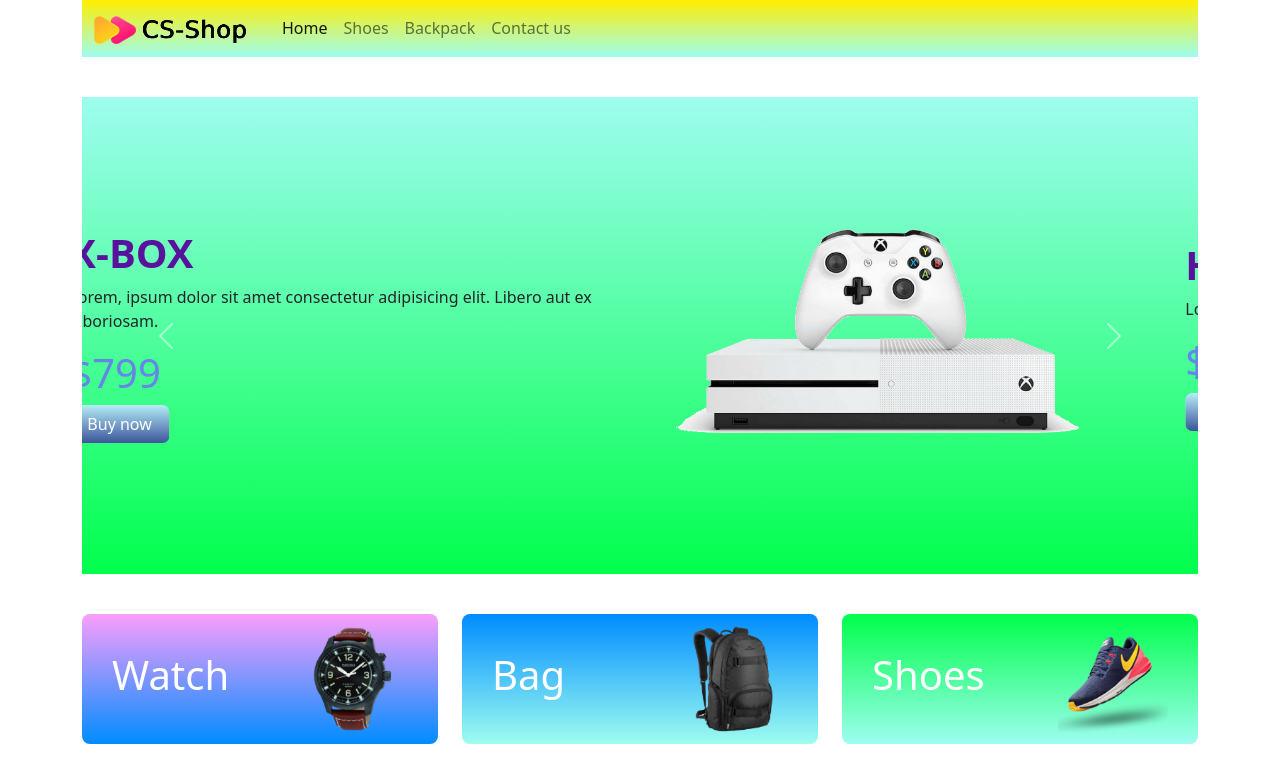
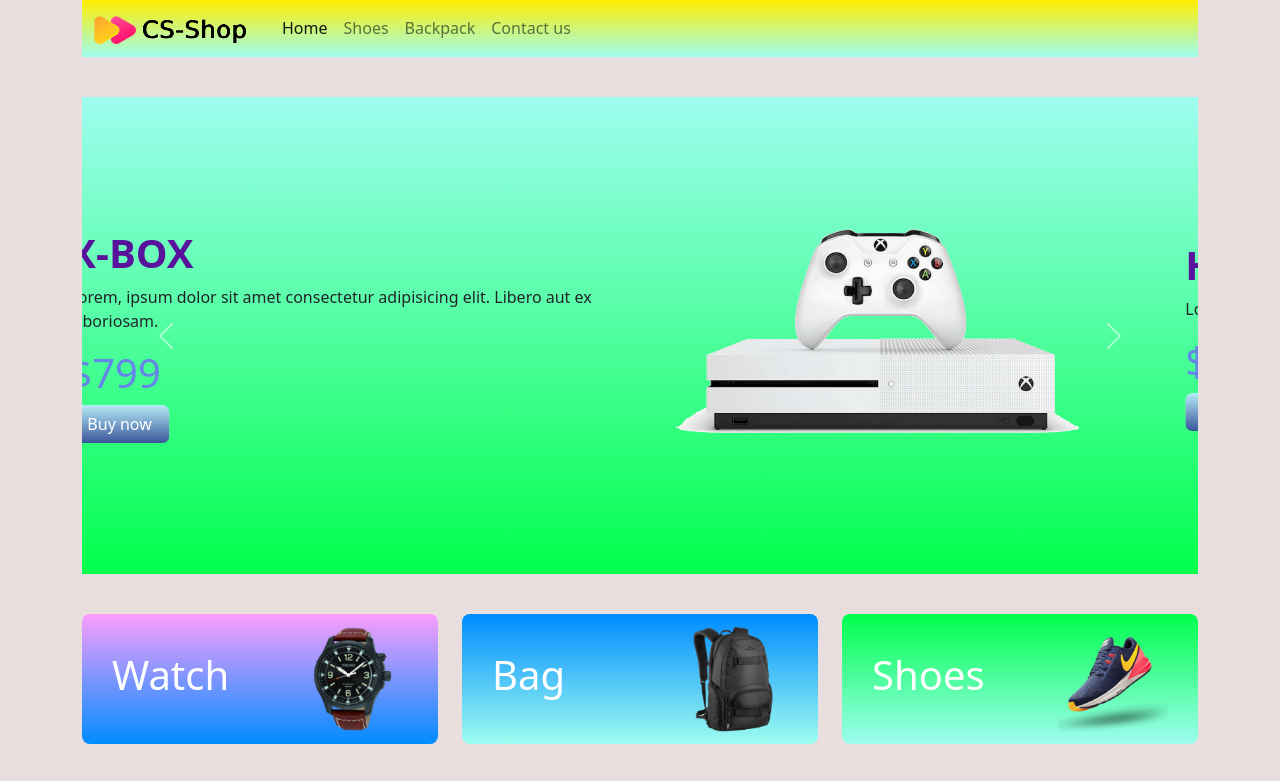
Before and after one commit to ak-ib/CS-Shop, a plain HTML site: page index.html in a window 1280 px wide. Shown: the top 781 px of the page. Drawn offline with nearby package versions, Linux system fonts and the light colour scheme.

Commit message:
bg color

```diff
--- a/style.css
+++ b/style.css
@@ -1,3 +1,6 @@
+body{
+    background-color: rgb(233, 222, 222);
+}
 .navbar{
     background-image: linear-gradient(to top, rgb(158, 253, 240) 0%, rgb(255, 238, 0) 100%);
 }
```
